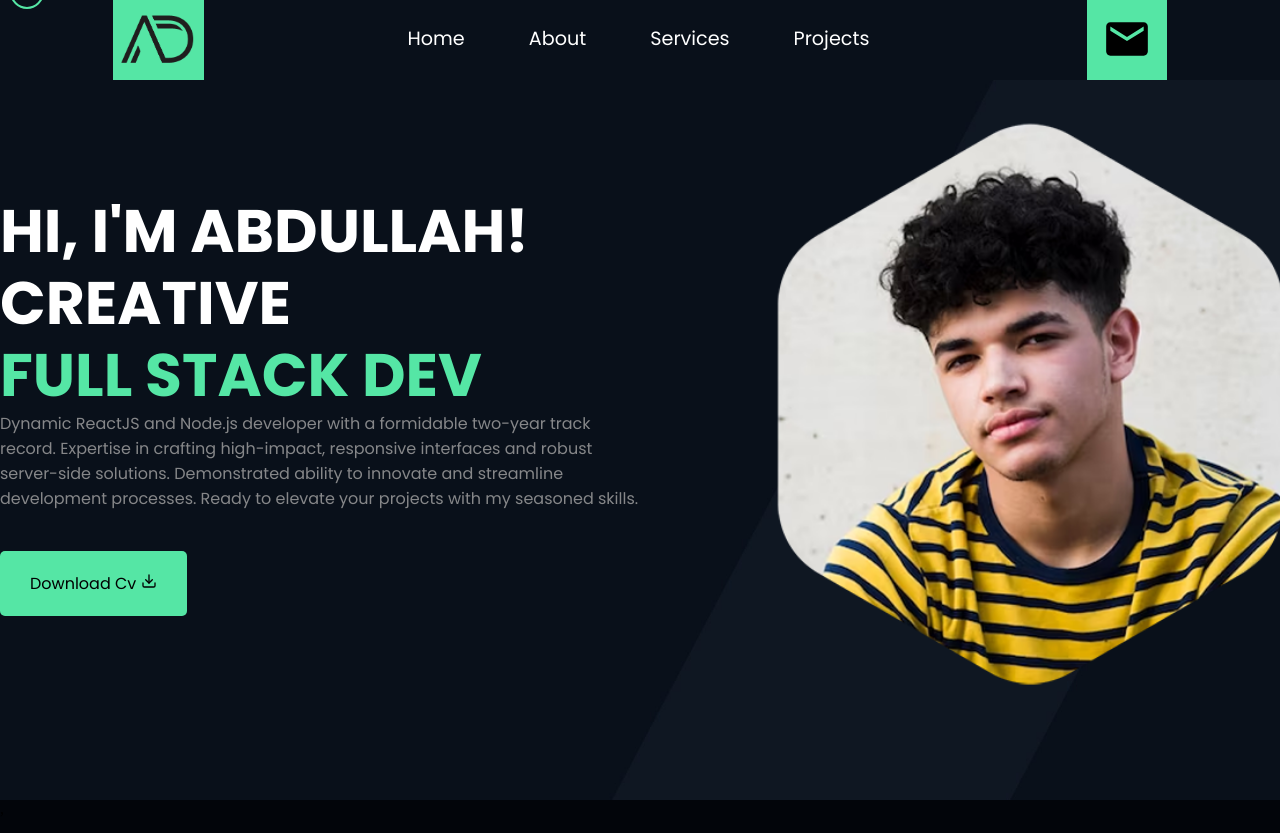
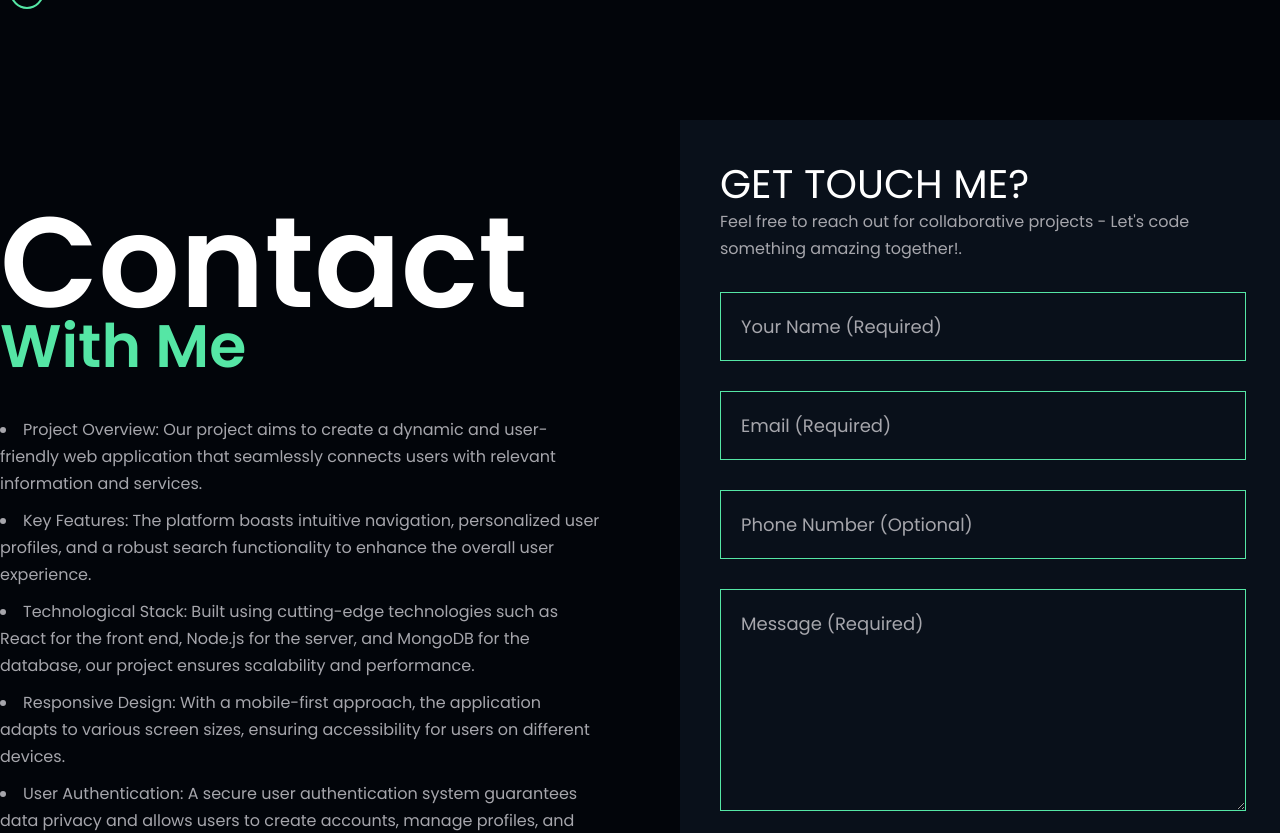
Before and after one commit to abdullahhamid381/abdullah, a React (Vite) app: page / in a window 1280 px wide. Shown: the top 833 px of the page. Built offline with nearby package versions, Linux system fonts and the light colour scheme.

Commit message:
sm,df,msdf,m,sd

```diff
--- a/src/Components/Home/Scss/FormDetail.scss
+++ b/src/Components/Home/Scss/FormDetail.scss
@@ -29,10 +29,33 @@ place-items: center;
                 font-size: 128px;
                 font-weight: 600;
                 line-height: 60px;
+                @include sms{
+                    margin: 0;
+                    padding: 0;
+                    color: white;
+                    font-family: 'Poppins', sans-serif;
+                    font-size: 77px;
+                    font-weight: 600;
+                    line-height: 60px;
+                }
+                @include smobile{
+                    margin: 0;
+                    padding: 0;
+                    color: white;
+                    font-family: 'Poppins', sans-serif;
+                    font-size: 57px;
+                    font-weight: 600;
+                    line-height: 60px;
+                }
                 span{
                     font-size: 60px;
                     font-weight: 600;
                     color: #55E6A5;
+                    @include smobile{
+
+                        font-size: 57px;
+
+                    }
 
                 }
             }
--- a/src/Components/Home/Scss/Mediaquery.scss
+++ b/src/Components/Home/Scss/Mediaquery.scss
@@ -71,6 +71,11 @@
     }
   }
 
+  @mixin sms {
+    @media only screen and (max-width: "560px") {
+      @content;
+    }
+  }
   @mixin sm {
     @media only screen and (max-width: "500px") {
       @content;
--- a/src/Components/Pages/Home.jsx
+++ b/src/Components/Pages/Home.jsx
@@ -13,9 +13,9 @@ const Home = () => {
   return (
     <div>
       <MouseTracker/>
-        <Navbar/>
-        <Hero/>
-       {/*  <FormDetail/> */}
+        {/* <Navbar/>
+        <Hero/> */}
+         <FormDetail/>
         {/* <About/>
         <Skills/>
         // <Slider/>
```
